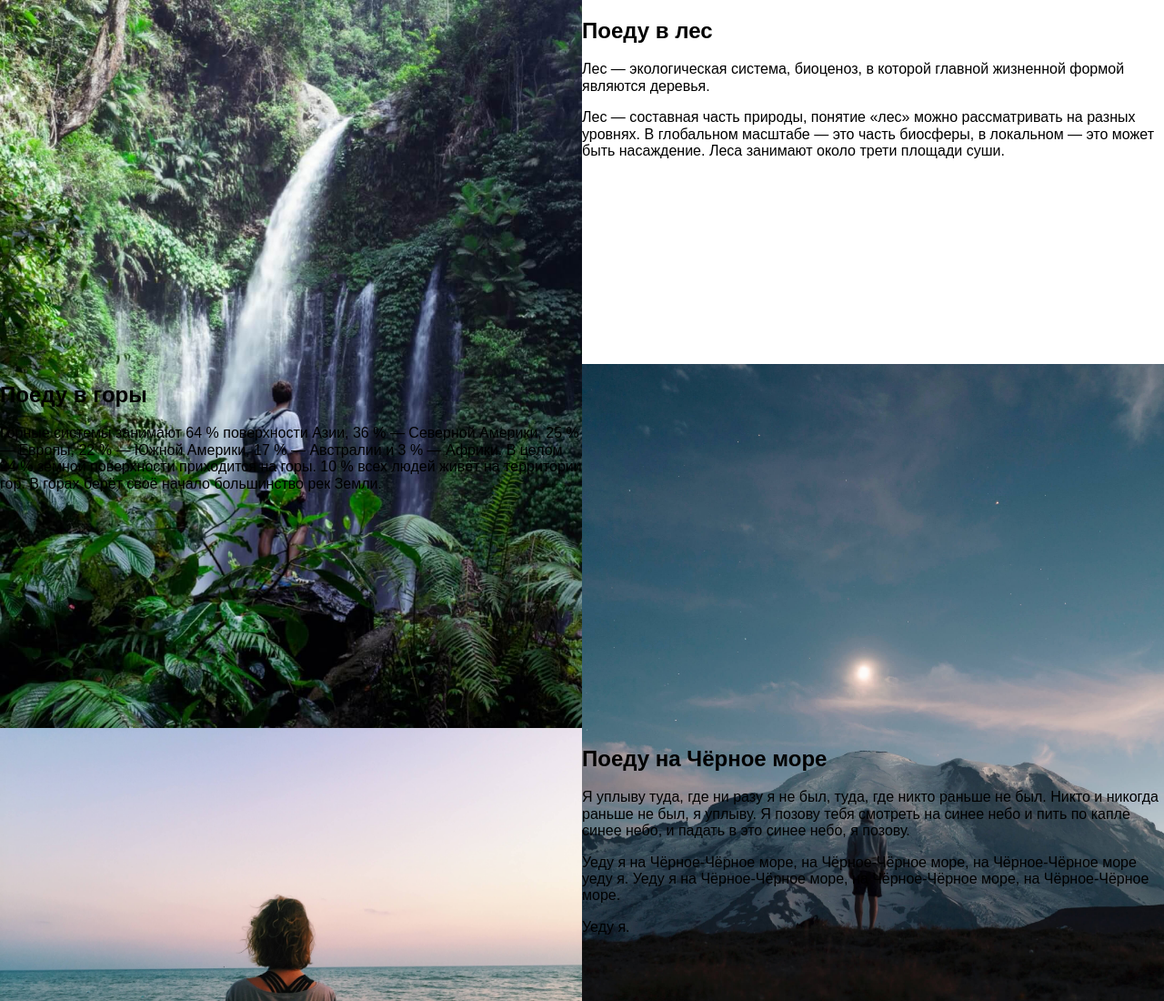
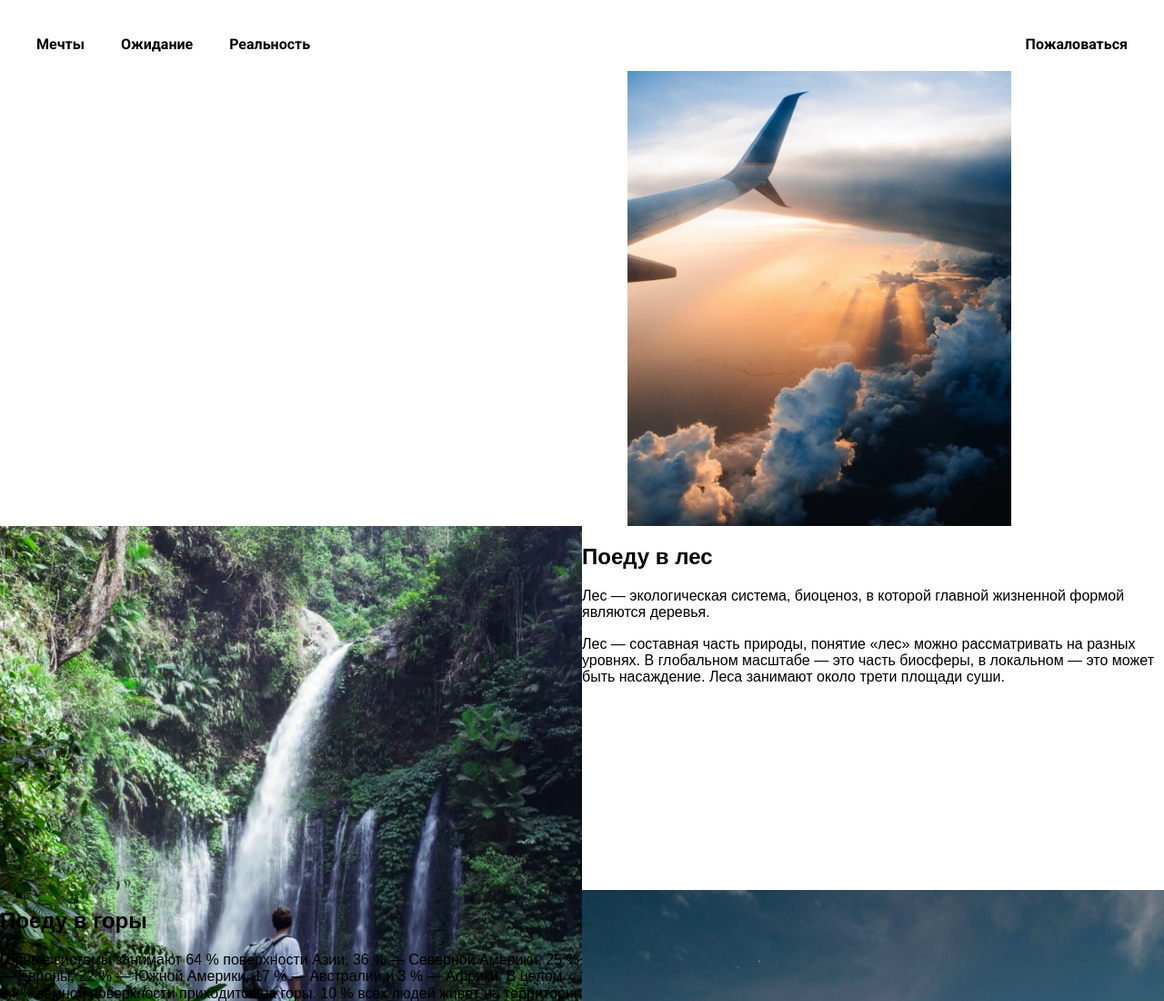
Before and after one commit to Ivan1Vasilyev/team-event, a plain HTML site: page index.html in a window 1280 px wide. Shown: the top 1100 px of the page at 91% size. Drawn offline with Linux system fonts and the light colour scheme; files whose address does not match are found by name.

Commit message:
добавила header, шрифт и начала интро

```diff
--- /dev/null
+++ b/blocks/header/__link/header__link.css
@@ -0,0 +1,6 @@
+.header__link {
+    list-style: none;
+    text-decoration: none;
+    color: black;
+    font-weight: 700;
+}
--- /dev/null
+++ b/blocks/header/__links/header__links.css
@@ -0,0 +1,7 @@
+.header__links {
+    display: grid;
+    grid-template-columns: repeat(3,auto);
+    grid-template-rows: auto;
+    column-gap: 40px;
+
+}
--- a/blocks/header/header.css
+++ b/blocks/header/header.css
@@ -1 +1,12 @@
-.header {}
+.header {
+    display: flex;
+    width:100%;
+    box-sizing: border-box;
+    flex-direction: row;
+    justify-content: space-between;
+    padding: 40px 40px 20px;
+    align-items: flex-end;
+    margin: 0;
+
+    font-family: 'Roboto', sans-serif;
+}
--- /dev/null
+++ b/blocks/intro/__pic/intro__pic.css
@@ -0,0 +1,6 @@
+.intro__pic {
+    max-width:500px;
+    max-height: 500px;
+    object-fit: contain;
+
+}
--- a/blocks/intro/intro.css
+++ b/blocks/intro/intro.css
@@ -1 +1,6 @@
-.intro {}
+.intro {
+    display: grid;
+    grid-template-columns: 1fr 1fr;
+    grid-template-rows: auto;
+    column-gap: 100px;
+}
--- a/index.html
+++ b/index.html
@@ -1,32 +1,58 @@
 <!DOCTYPE html>
 <html lang="ru">
+
 <head>
-    <meta charset="UTF-8">
-    <meta name="viewport" content="width=device-width, initial-scale=1.0">
-    <link rel="stylesheet" href="./pages/index.css">
-    <title>Team-event</title>
+  <meta charset="UTF-8">
+  <meta name="viewport" content="width=device-width, initial-scale=1.0">
+  <link rel="stylesheet" href="./pages/index.css">
+  <link rel="preconnect" href="https://fonts.googleapis.com">
+  <link rel="preconnect" href="https://fonts.gstatic.com" crossorigin>
+  <link href="https://fonts.googleapis.com/css2?family=Roboto:wght@400;700;900&display=swap" rel="stylesheet">
+  <title>Team-event</title>
 </head>
+
 <body class="page">
-  <header class="header"></header>
+  <header class="header">
+    <nav class="header__links">
+      <a href="#" class="header__link">Мечты</a>
+      <a href="#" class="header__link">Ожидание</a>
+      <a href="#" class="header__link">Реальность</a>
+    </nav>
+    <a href="mailto:ekmati@yandex.ru&Subject='Жалоба'" class="header__link" target="_blank">Пожаловаться</a>
+  </header>
   <main class="content">
-    <section class="intro"></section>
+    <section class="intro">
+      <div>
+        <p class="intro__subtitle"></p>
+        <h1 class="intro__title"></h1>
+      </div>
+      <img src="./images/intro-image.jpeg" alt="фото крыла самолета" class="intro__pic">
+    </section>
     <section class="plans">
       <img src="./images/plans-forest.jpeg" alt="Водопад" class="plans__image plans__image_place_forest">
       <article class="plans__text">
         <h2 class="plans__title">Поеду в лес</h2>
-        <p class="plans__paragraph">Лес — экологическая система, биоценоз, в которой главной жизненной формой являются деревья.</p>
-        <p class="plans__paragraph">Лес — составная часть природы, понятие «лес» можно рассматривать на разных уровнях. В глобальном масштабе — это часть биосферы, в локальном — это может быть насаждение. Леса занимают около трети площади суши.</p>
+        <p class="plans__paragraph">Лес — экологическая система, биоценоз, в которой главной жизненной формой являются
+          деревья.</p>
+        <p class="plans__paragraph">Лес — составная часть природы, понятие «лес» можно рассматривать на разных уровнях.
+          В глобальном масштабе — это часть биосферы, в локальном — это может быть насаждение. Леса занимают около трети
+          площади суши.</p>
       </article>
       <img src="./images//plans-mountains.jpeg" alt="Горы" class="plans__image plans__image_place_mountains">
       <article class="plans__text">
         <h2 class="plans__title">Поеду в горы</h2>
-        <p class="plans__paragraph">Горные системы занимают 64 % поверхности Азии, 36 % — Северной Америки, 25 % — Европы, 22 % — Южной Америки, 17 % — Австралии и 3 % — Африки. В целом 24 % земной поверхности приходится на горы. 10 % всех людей живёт на территории гор. В горах берёт своё начало большинство рек Земли.</p>
+        <p class="plans__paragraph">Горные системы занимают 64 % поверхности Азии, 36 % — Северной Америки, 25 % —
+          Европы, 22 % — Южной Америки, 17 % — Австралии и 3 % — Африки. В целом 24 % земной поверхности приходится на
+          горы. 10 % всех людей живёт на территории гор. В горах берёт своё начало большинство рек Земли.</p>
       </article>
       <img src="./images/plans-black-sea.jpeg" alt="Чёрное море" class="plans__image plans__image_place_sea">
       <article class="plans__text">
         <h2 class="plans__title">Поеду на Чёрное море</h2>
-        <p class="plans__paragraph">Я уплыву туда, где ни разу я не был, туда, где никто раньше не был. Никто и никогда раньше не был, я уплыву. Я позову тебя смотреть на синее небо и пить по капле синее небо, и падать в это синее небо, я позову.</p>
-        <p class="plans__paragraph">Уеду я на Чёрное-Чёрное море, на Чёрное-Чёрное море, на Чёрное-Чёрное море уеду я. Уеду я на Чёрное-Чёрное море, на Чёрное-Чёрное море, на Чёрное-Чёрное море.</p>
+        <p class="plans__paragraph">Я уплыву туда, где ни разу я не был, туда, где никто раньше не был. Никто и никогда
+          раньше не был, я уплыву. Я позову тебя смотреть на синее небо и пить по капле синее небо, и падать в это синее
+          небо, я позову.</p>
+        <p class="plans__paragraph">Уеду я на Чёрное-Чёрное море, на Чёрное-Чёрное море, на Чёрное-Чёрное море уеду я.
+          Уеду я на Чёрное-Чёрное море, на Чёрное-Чёрное море, на Чёрное-Чёрное море.</p>
         <p class="plans__paragraph">Уеду я.</p>
       </article>
     </section>
@@ -34,4 +60,5 @@
   </main>
   <footer class="footer"></footer>
 </body>
+
 </html>
--- a/pages/index.css
+++ b/pages/index.css
@@ -3,21 +3,21 @@
 
 @import url(../blocks/page/page.css);
 
+@import url(../blocks/content/content.css);
+@import url(../blocks/footer/footer.css);
+@import url(../blocks/header/header.css);
+@import url(../blocks/header/__link/header__link.css);
+@import url(../blocks/header/__links/header__links.css);
+@import url(../blocks/intro/intro.css);
+@import url(../blocks/intro/__pic/intro__pic.css);
+@import url(../blocks/intro/__subtitle/intro__subtitle.css);
+@import url(../blocks/intro/__title/intro__title.css);
 @import url(../blocks/plans/plans.css);
 @import url(../blocks/plans/__image/plans__image.css);
 @import url(../blocks/plans/__image/_place/plans__image_place_forest.css);
 @import url(../blocks/plans/__image/_place/plans__image_place_mountains.css);
 @import url(../blocks/plans/__image/_place/plans__image_place_sea.css);
+@import url(../blocks/plans/__paragraph/plans__paragraph.css);
 @import url(../blocks/plans/__text/plans__text.css);
 @import url(../blocks/plans/__title/plans__title.css);
-@import url(../blocks/plans/__paragraph/plans__paragraph.css);
-@import url();
-@import url();
-@import url();
-@import url();
-@import url();
-@import url();
-@import url();
-@import url();
-@import url();
-@import url();
+@import url(../blocks/quotes/quotes.css);
```
Also changed, not shown: blocks/intro/__subtitle/intro__subtitle.css (added), blocks/intro/__title/intro__title.css (added).
